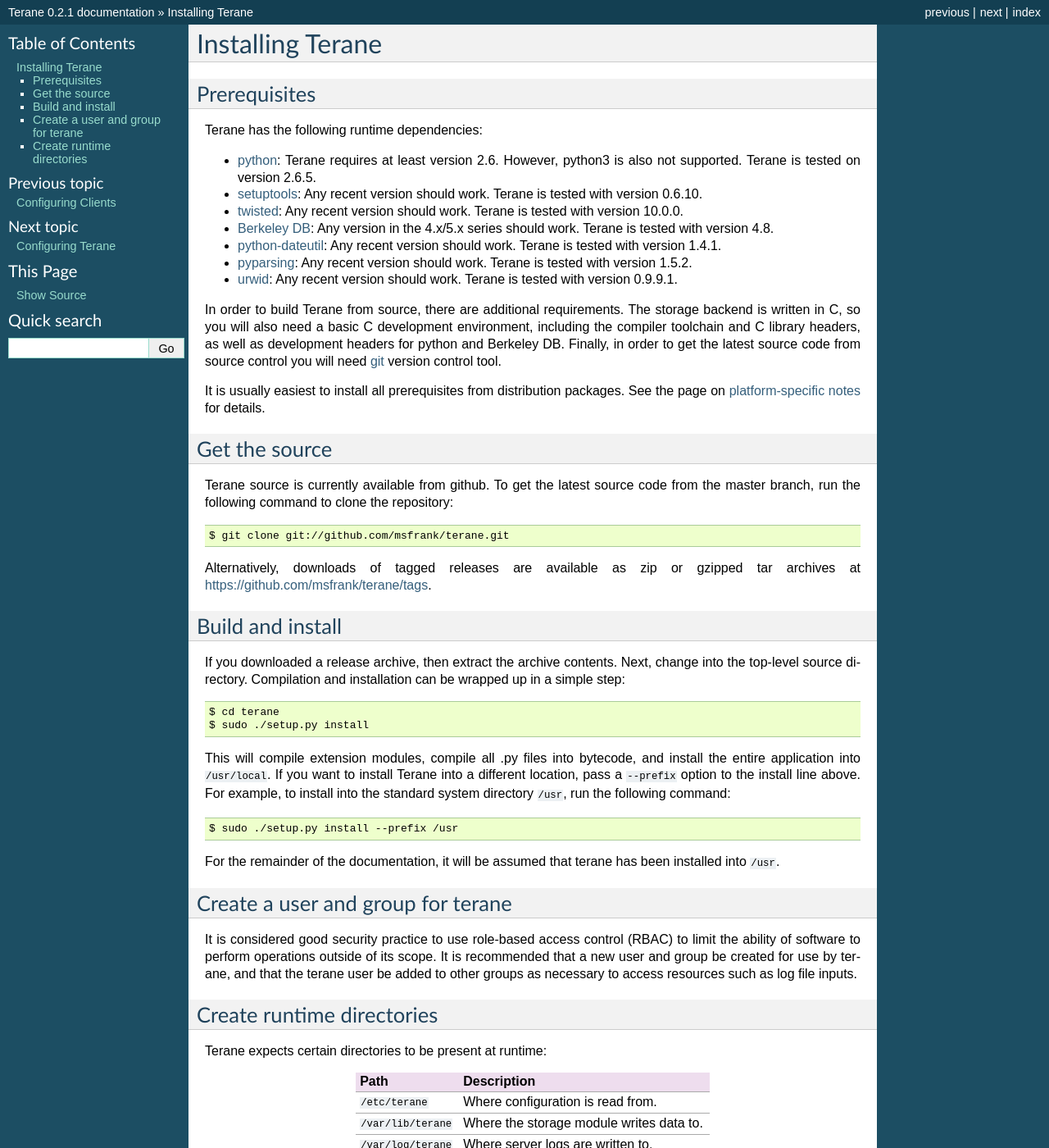
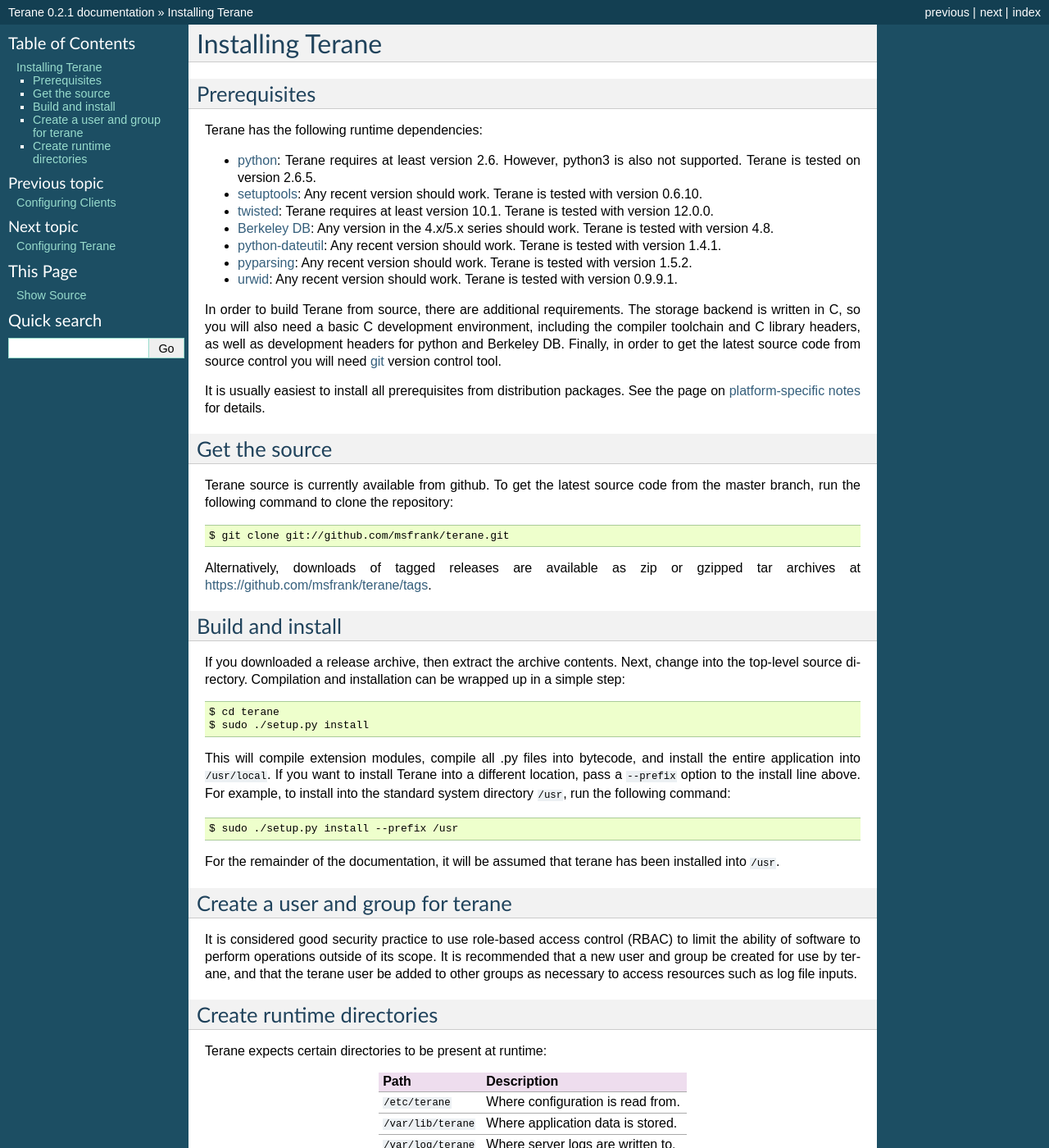
Before and after one commit to msfrank/terane, a Sphinx documentation site: the page built from doc/admin/install.rst, in a window 1280 px wide and 1400 px high. Shown: the whole window at 82% size. Built offline with Sphinx 7.4.7, drawn with Linux system fonts in a browser that asks for light colours; some of the changed text lies outside the part shown.

Commit message:
update Twisted dependency to version 10.1

```diff
--- a/doc/admin/install.rst
+++ b/doc/admin/install.rst
@@ -10,7 +10,7 @@ Terane has the following runtime dependencies:
 
 * `python`_: Terane requires at least version 2.6.  However, python3 is also not supported.  Terane is tested on version 2.6.5.
 * `setuptools`_: Any recent version should work.  Terane is tested with version 0.6.10.
-* `twisted`_: Any recent version should work.  Terane is tested with version 10.0.0.
+* `twisted`_: Terane requires at least version 10.1.  Terane is tested with version 12.0.0.
 * `Berkeley DB`_: Any version in the 4.x/5.x series should work.  Terane is tested with version 4.8.
 * `python-dateutil`_: Any recent version should work.  Terane is tested with version 1.4.1.
 * `pyparsing`_: Any recent version should work.  Terane is tested with version 1.5.2.
@@ -88,9 +88,8 @@ Terane expects certain directories to be present at runtime:
 Path                Description
 =================== ========================================
 ``/etc/terane``     Where configuration is read from.
-``/var/lib/terane`` Where the storage module writes data to.
+``/var/lib/terane`` Where application data is stored.
 ``/var/log/terane`` Where server logs are written to.
-``/var/run/terane`` Where the server pid file is written to.
 =================== ========================================
 
 Each directory specified above should be owned by the terane user and group.  For the
```
